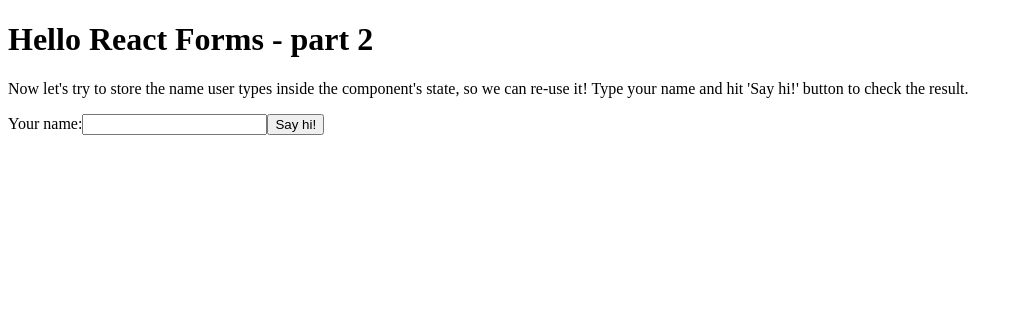
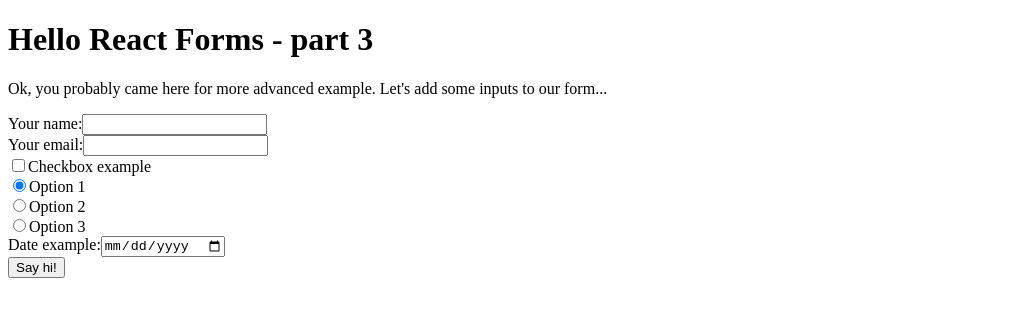
Before and after one commit to szymonmichalak/react-forms-path, a React app: page / in a window 1280 px wide. Shown: the top 316 px of the page, without its empty margins (0-1023 px from the left). Built offline with nearby package versions, Linux system fonts and the light colour scheme.

Commit message:
Add more inputs of different types to our form

```diff
--- a/src/containers/App.js
+++ b/src/containers/App.js
@@ -9,36 +9,96 @@
     super(props)
     // Let's store the value of `name` in component's state
     this.state = {
-      name: ''
+      name: '',
+      email: '',
+      checkbox: '',
+      radio: 'option1',
+      date: ''
     }
     // Need to bind `this` to `handleInputChange` in order to be able to access `this` inside it
     this.handleInputChange = this.handleInputChange.bind(this)
   }
 
-  handleInputChange(event) {
+  handleInputChange(inputName) {
+    return (event) => {
       // Get `value` from `onChange` event (it is triggered on input when user types in the input)
       const { value } = event.target
       // Save this value to our state
       this.setState({
-      name: value
+        [inputName]: value
       })
+    }
   }
 
   render() {
     const alertMsg = this.state.name ? `Hi ${this.state.name}!` : 'Hi! What\'s your name?'
     return (
       <div>
-        <h1>Hello React Forms - part 2</h1>
+        <h1>Hello React Forms - part 3</h1>
         <p>
           {
-            `Now let's try to store the name user types inside the component's state, so we can re-use it!
-            Type your name and hit 'Say hi!' button to check the result.`
+            'Ok, you probably came here for more advanced example. Let\'s add some inputs to our form...'
           }
         </p>
         <form onSubmit={() => alert(alertMsg)}>
+          <div>
             <label htmlFor="name">Your name:</label>
-          { /* Bind this.state.name to input's value and trigger our `handleInputChange` method on input change */}
-          <input type="text" id="name" value={this.state.name} onChange={this.handleInputChange} />
+            <input type="text" id="name" value={this.state.name} onChange={this.handleInputChange('name')} />
+          </div>
+          <div>
+            <label htmlFor="email">Your email:</label>
+            <input type="email" id="email" value={this.state.email} onChange={this.handleInputChange('email')} />
+          </div>
+          <div>
+            <label htmlFor="checkbox">
+              <input
+                type="checkbox"
+                id="checkbox"
+                value={this.state.checkbox}
+                onChange={this.handleInputChange('checkbox')}
+              />
+              Checkbox example
+            </label>
+          </div>
+          <div>
+            <label htmlFor="radio1">
+              <input
+                type="radio"
+                id="radio1"
+                name="radio"
+                value="option1"
+                checked={this.state.radio === 'option1'}
+                onChange={this.handleInputChange('radio')}
+              />
+              Option 1
+            </label><br />
+            <label htmlFor="radio2">
+              <input
+                type="radio"
+                id="radio2"
+                name="radio"
+                value="option2"
+                checked={this.state.radio === 'option2'}
+                onChange={this.handleInputChange('radio')}
+              />
+              Option 2
+            </label><br />
+            <label htmlFor="radio3">
+              <input
+                type="radio"
+                id="radio3"
+                name="radio"
+                value="option3"
+                checked={this.state.radio === 'option3'}
+                onChange={this.handleInputChange('radio')}
+              />
+              Option 3
+            </label>
+          </div>
+          <div>
+            <label htmlFor="date">Date example:</label>
+            <input type="date" id="date" value={this.state.date} onChange={this.handleInputChange('date')} />
+          </div>
           <button type="submit">Say hi!</button>
         </form>
       </div>
```
Lines whose indentation alone changed are shown as unchanged.
